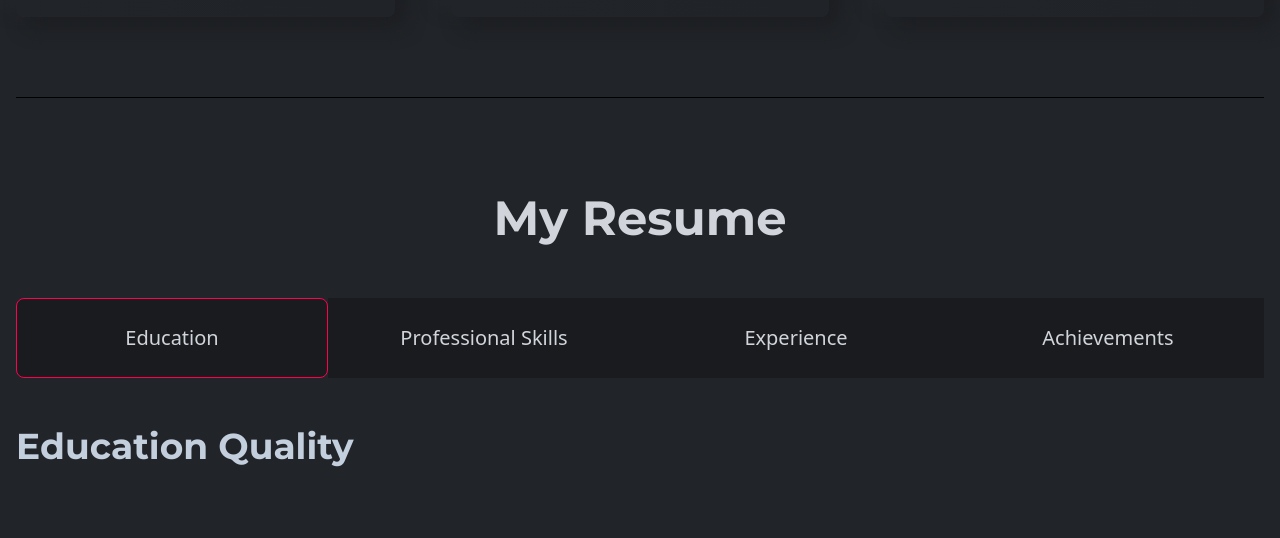
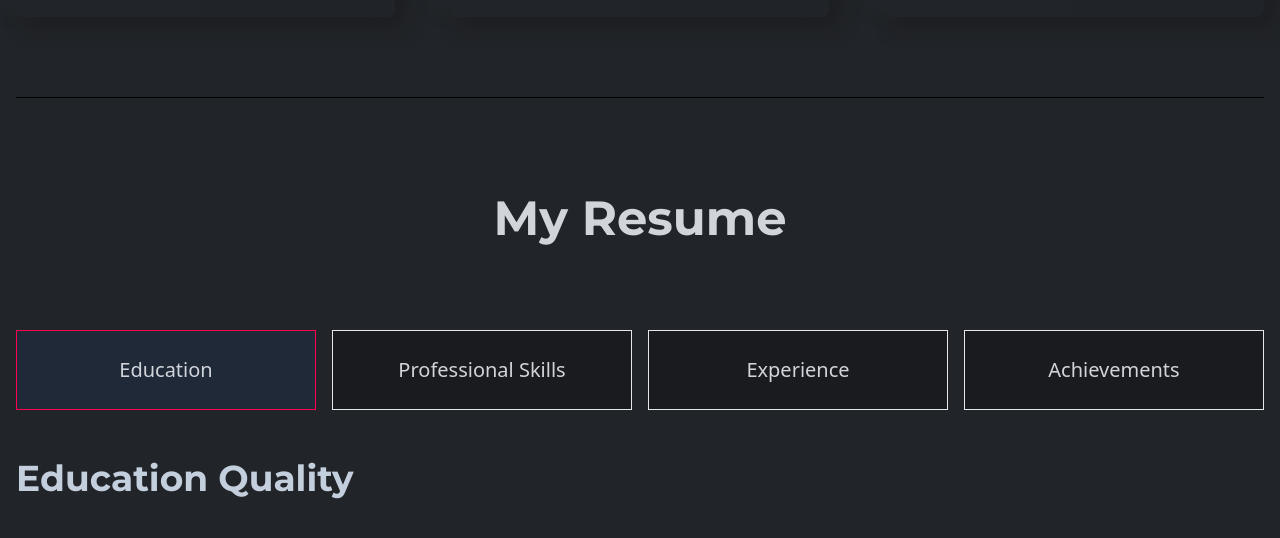
Before and after one commit to Soham271/Portfolio, a React (Create React App) app in the folder Frontend/: page / in a window 1280 px wide. Shown: the part 2293-2831 px from the top of the page. Built offline with nearby package versions, Linux system fonts and the light colour scheme.

Commit message:
Update Resume.js

```diff
--- a/Frontend/src/components/resume/Resume.js
+++ b/Frontend/src/components/resume/Resume.js
@@ -10,13 +10,14 @@ const Resume = () => {
   const [skillData, setSkillData] = useState(false);
   const [experienceData, setExperienceData] = useState(false);
   const [achievementData, setAchievementData] = useState(false);
+
   return (
-    <section id="resume" className="w-full py-20 border-b-[1px] border-b-black">
+    <section id="resume" className="w-full py-20 border-b-[1px] border-gray-700">
       <div className="flex justify-center items-center text-center">
         <Title des="My Resume" />
       </div>
-      <div>
-        <ul className="w-full grid grid-cols-1 md:grid-cols-2 xl:grid-cols-4">
+      <div className="mt-8">
+        <ul className="w-full grid grid-cols-2 lg:grid-cols-4 gap-4">
           <li
             onClick={() =>
               setEducationData(true) &
@@ -24,11 +25,7 @@ const Resume = () => {
               setExperienceData(false) &
               setAchievementData(false)
             }
-            className={`${
-              educationData
-                ? "border-designColor rounded-lg"
-                : "border-transparent"
-            } resumeLi`}
+            className={`resumeLi ${educationData ? "border-designColor bg-gray-800" : ""}`}
           >
             Education
           </li>
@@ -39,9 +36,7 @@ const Resume = () => {
               setExperienceData(false) &
               setAchievementData(false)
             }
-            className={`${
-              skillData ? "border-designColor rounded-lg" : "border-transparent"
-            } resumeLi`}
+            className={`resumeLi ${skillData ? "border-designColor bg-gray-800" : ""}`}
           >
             Professional Skills
           </li>
@@ -52,11 +47,7 @@ const Resume = () => {
               setExperienceData(true) &
               setAchievementData(false)
             }
-            className={`${
-              experienceData
-                ? "border-designColor rounded-lg"
-                : "border-transparent"
-            } resumeLi`}
+            className={`resumeLi ${experienceData ? "border-designColor bg-gray-800" : ""}`}
           >
             Experience
           </li>
@@ -67,11 +58,7 @@ const Resume = () => {
               setExperienceData(false) &
               setAchievementData(true)
             }
-            className={`${
-              achievementData
-                ? "border-designColor rounded-lg"
-                : "border-transparent"
-            } resumeLi`}
+            className={`resumeLi ${achievementData ? "border-designColor bg-gray-800" : ""}`}
           >
             Achievements
           </li>
```
